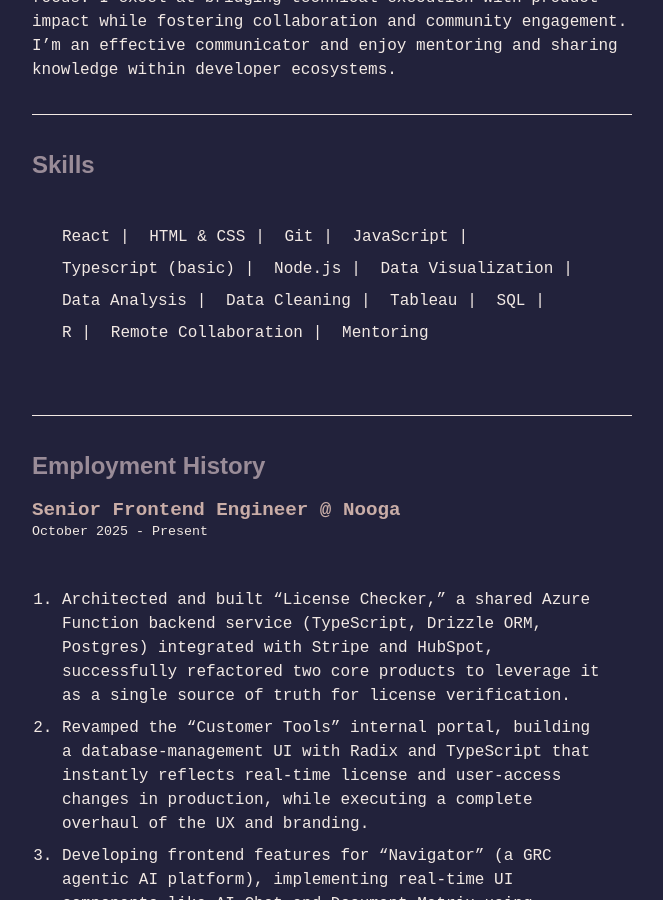
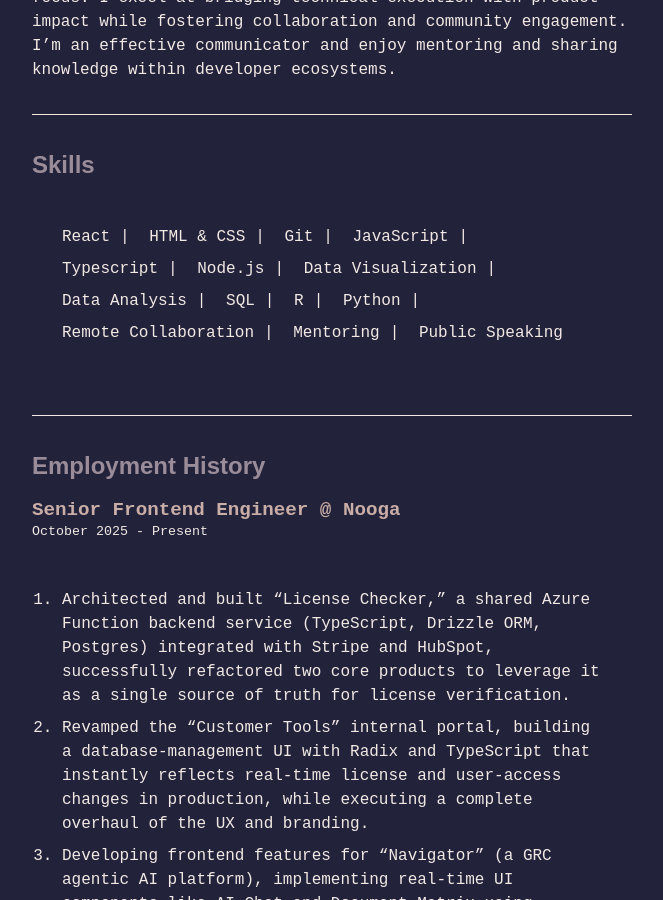
Before and after one commit to mil3na/mil3na.github.io, a Jekyll site: the page built from cv.md, in a window 1280 px wide and 900 px high, scrolled down 969 px. Shown: the whole window, without its empty margins (308-971 px from the left). Built offline with Jekyll 4.4.1, drawn with Linux system fonts in a browser that asks for light colours; some web fonts are replaced.

Commit message:
Update cv.md
Typo

```diff
--- a/cv.md
+++ b/cv.md
@@ -28,16 +28,16 @@ My core strengths include web engineering, data-driven product optimization thro
   <li>HTML & CSS</li>
   <li>Git</li>
   <li>JavaScript</li>
-  <li>Typescript (basic)</li>
+  <li>Typescript</li>
   <li>Node.js</li>
   <li>Data Visualization</li>
   <li>Data Analysis</li>
-  <li>Data Cleaning</li>
-  <li>Tableau</li>
   <li>SQL</li>
   <li>R</li>
+  <li>Python</li>
   <li>Remote Collaboration</li>
   <li>Mentoring</li>
+  <li>Public Speaking</li>
 </ul>
 
 ---
```
